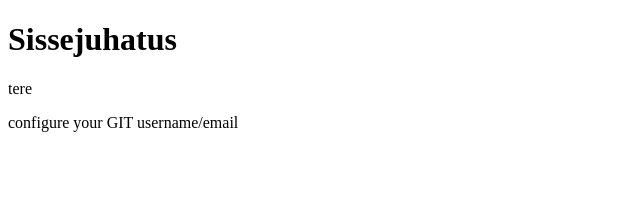
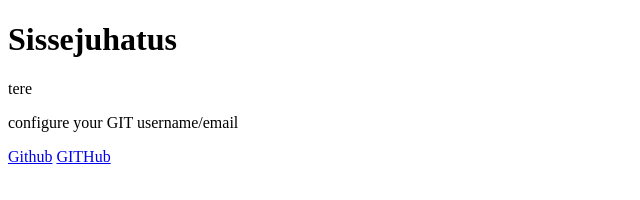
Before and after one commit to arturots-totz/kiisufind.com, a plain HTML site: page index.html in a window 1280 px wide. Shown: the whole page, without its empty margins (0-640 px from the left). Drawn offline with Linux system fonts and the light colour scheme.

Commit message:
Muudatused

```diff
--- a/index.html
+++ b/index.html
@@ -9,5 +9,8 @@
 <h1>Sissejuhatus</h1>
 <p>tere</p>
 <p>configure your GIT username/email</p>
+<a href="https://www.youtube.com/watch?v=i_23KUAEtUM">Github</a>
+<a href="https://www.youtube.com/watch?v=5XhxR9Vs6zc">GITHub</a>
+
 </body>
 </html>
```
